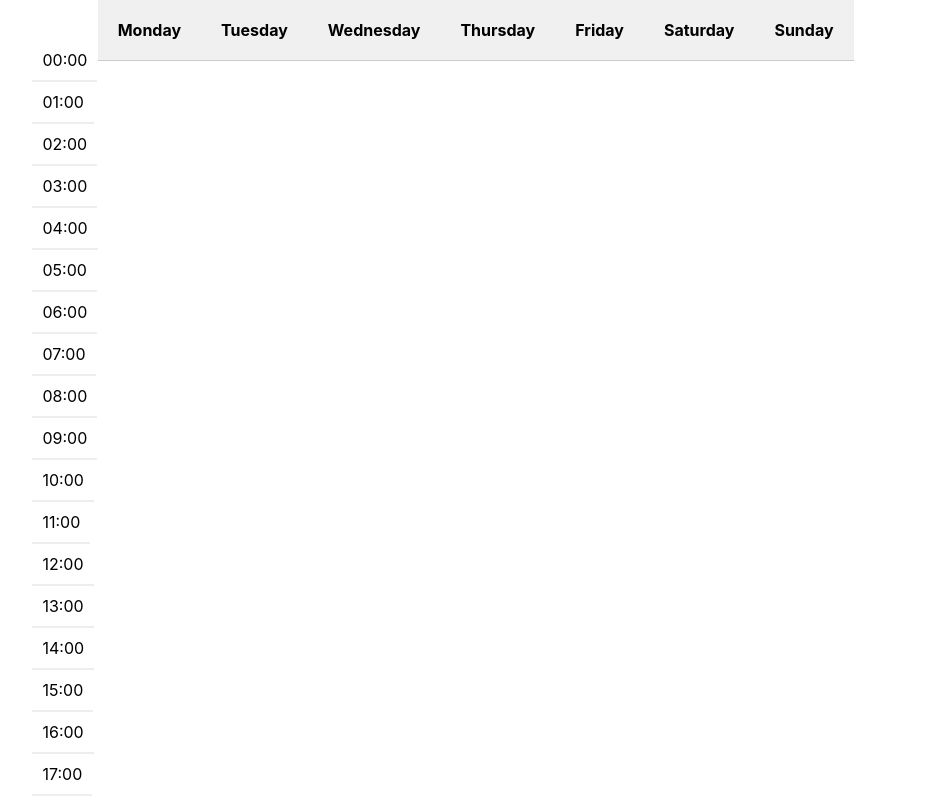
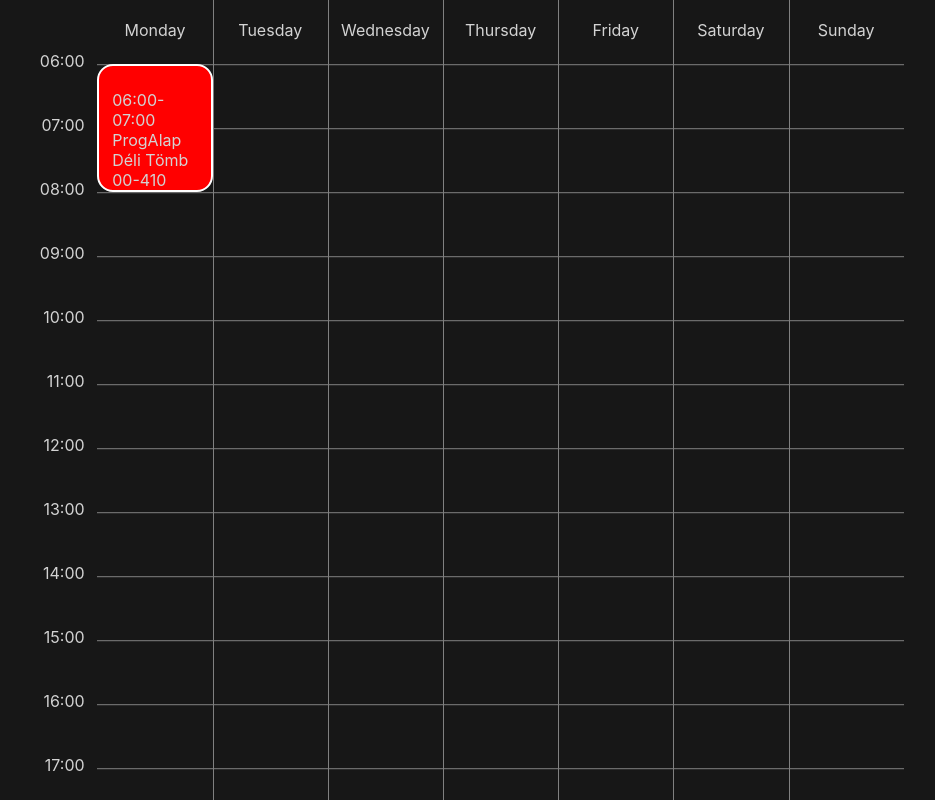
Before and after one commit to RlackBights/uni-calendar-manager, a React (Create React App) app: page / in a window 1280 px wide. Shown: the top 800 px of the page, without its empty margins (197-1132 px from the left). Built offline with nearby package versions, Linux system fonts and the light colour scheme.

Commit message:
Added first display test for an event

```diff
--- a/src/App.css
+++ b/src/App.css
@@ -10,43 +10,78 @@
 }
 
 #table {
-    display: flex;
-    flex-direction: row;
-    align-items: flex-start;
-    justify-content: flex-start;
-    overflow-x: auto;
+    display: grid;
+    grid-template-columns: repeat(8, [col] max(9vw, 7rem));
+    grid-template-rows: repeat(24, [row] 4rem);
 }
 
-.column-header {
-    background-color: #f0f0f0;
-    padding: 2.5vh;
-    font-weight: bold;
+.day-header {
     text-align: center;
-    border-bottom: 0.1vh solid #ccc;
-    min-width: 15%;
+    position: relative;
+    display: flex;
+    align-items: end;
 }
 
-.column-body {
-    display: flex;
-    flex-direction: column;
-    min-width: 5%;
+.day-header > p {
+    padding: 0 0 3vh 0;
+    margin: 0;
+    width: 100%;
+}
+
+.day-header:not(:first-child):after {
+    content: "";
+    display: block;
+    position: absolute;
+    height: 78rem;
+    width: 1px;
+    background-color: gray;
+    top: 0;
+    left: 0;
 }
 
 .time-slot {
-    border-bottom: 0.1vh solid #eee;
+    position: relative;
+    text-align: right;
+    transform: translateY(-20%);
+    padding-right: 1vw;
 }
 
-.hour {
-    padding: 1.25vh;
-    text-align: right;
-    border-bottom: 0.1vh solid #eee;
+.time-slot::after {
+    content: "";
+    display: block;
+    position: absolute;
+    width: calc(max(9vw, 7rem) * 7);
+    height: 1px;
+    background-color: gray;
+    right: calc(max(9vw, 7rem) * 7 * -1);
+    top: 20%;
 }
 
-#time-slots {
+.event {
+    margin: 0;
+    padding: 3vh 1vw;
+    width: 100%;
+    height: 100%;
+    cursor: pointer;
+    border: 2px solid white;
+    border-radius: 2vmin;
+    transition: all 0.2s;
+    z-index: 10;
     display: flex;
     flex-direction: column;
     align-items: flex-start;
-    justify-content: flex-start;
-    overflow-x: auto;
-    margin-top: 5vh;
+    justify-content: space-around;
+    box-sizing: border-box;
+    font-size: 2vmin;
 }
+
+.event:hover {
+    width: 105%;
+    height: 105%;
+    transform: translateX(-2.5%) translateY(-2.5%);
+}
+
+.event p {
+    margin: 0;
+    padding: 0;
+}
--- a/src/components/table.tsx
+++ b/src/components/table.tsx
@@ -1,34 +1,25 @@
-import { tableColumnType } from "./tableColumn"
-import TableColumn from "./tableColumn"
-
 export default function Table() {
-
-    const columns: tableColumnType[] = [
-        {columnName: "Time"},
-        {columnName: "Monday"},
-        {columnName: "Tuesday"},
-        {columnName: "Wednesday"},
-        {columnName: "Thursday"},
-        {columnName: "Friday"},
-        {columnName: "Saturday"},
-        {columnName: "Sunday"}
-    ]
-
-    const timeSlots = [[...Array(24)].map((_, hour) => (
-            <div key={hour} className="time-slot">
-                <div className="hour">{`${hour.toString().padStart(2, '0')}:00`}</div>
-            </div>
-        ))
-    ]
 
     return (
         <div id="table">
-            <div id="time-slots">
-                {timeSlots}
+            {[["Monday", "Tuesday", "Wednesday", "Thursday", "Friday", "Saturday", "Sunday"].map((day, index) => (
+                <div key={day} className="day-header" style={{gridRow: 0, gridColumn: index + 2}}>
+                    <p>{day}</p>
+                </div>
+            ))]}
+
+            {[[...Array(19)].map((_, hour) => (
+                <div key={hour} className="time-slot" style={{gridRow: hour + 2, gridColumn: 0}}>
+                    <div className="hour">{`${(hour + 6).toString().padStart(2, '0')}:00`}</div>
+                </div>
+            ))]}
+
+            <div className="event" style={{gridRow: "2 / span 2", gridColumn: 2, backgroundColor: "red"}}>
+                <p>06:00-07:00</p>
+                <p>ProgAlap</p>
+                <p>Déli Tömb 00-410</p>
             </div>
-            {columns.slice(1).map((column, index) => (
-                <TableColumn key={index + 1} columnName={column.columnName} />
-            ))}
+
         </div>
     )
 }
--- a/src/components/tableColumn.tsx
+++ /dev/null
@@ -1,14 +0,0 @@
-export interface tableColumnType {
-    columnName: String;
-}
-
-export default function TableColumn( { columnName } : tableColumnType ) {
-    return (
-        <div>
-            <div className="column-header">{columnName}</div>
-            <div className="column-body">
-
-            </div>
-        </div>
-    )
-}
--- a/src/index.css
+++ b/src/index.css
@@ -5,6 +5,8 @@ body {
     sans-serif;
   -webkit-font-smoothing: antialiased;
   -moz-osx-font-smoothing: grayscale;
+  color: lightgray;
+  background-color: #171717;
 }
 
 code {
```
